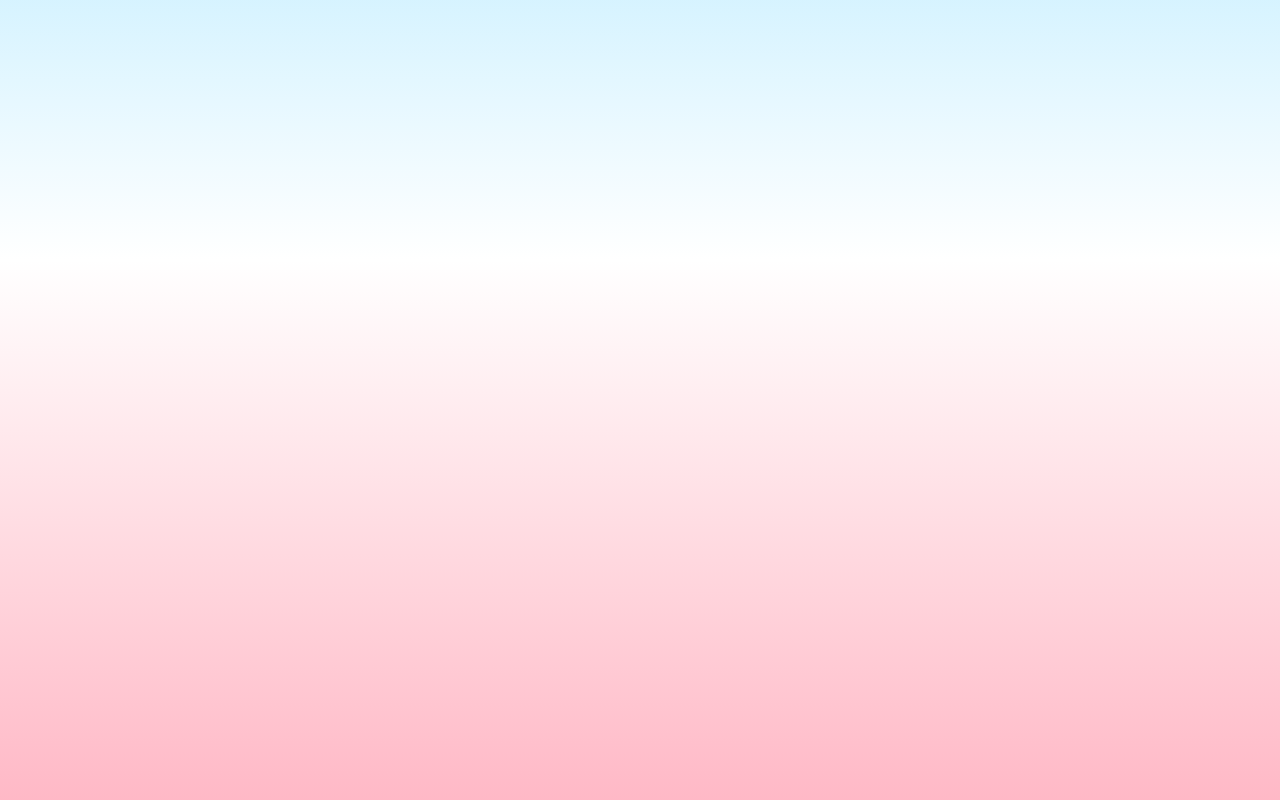
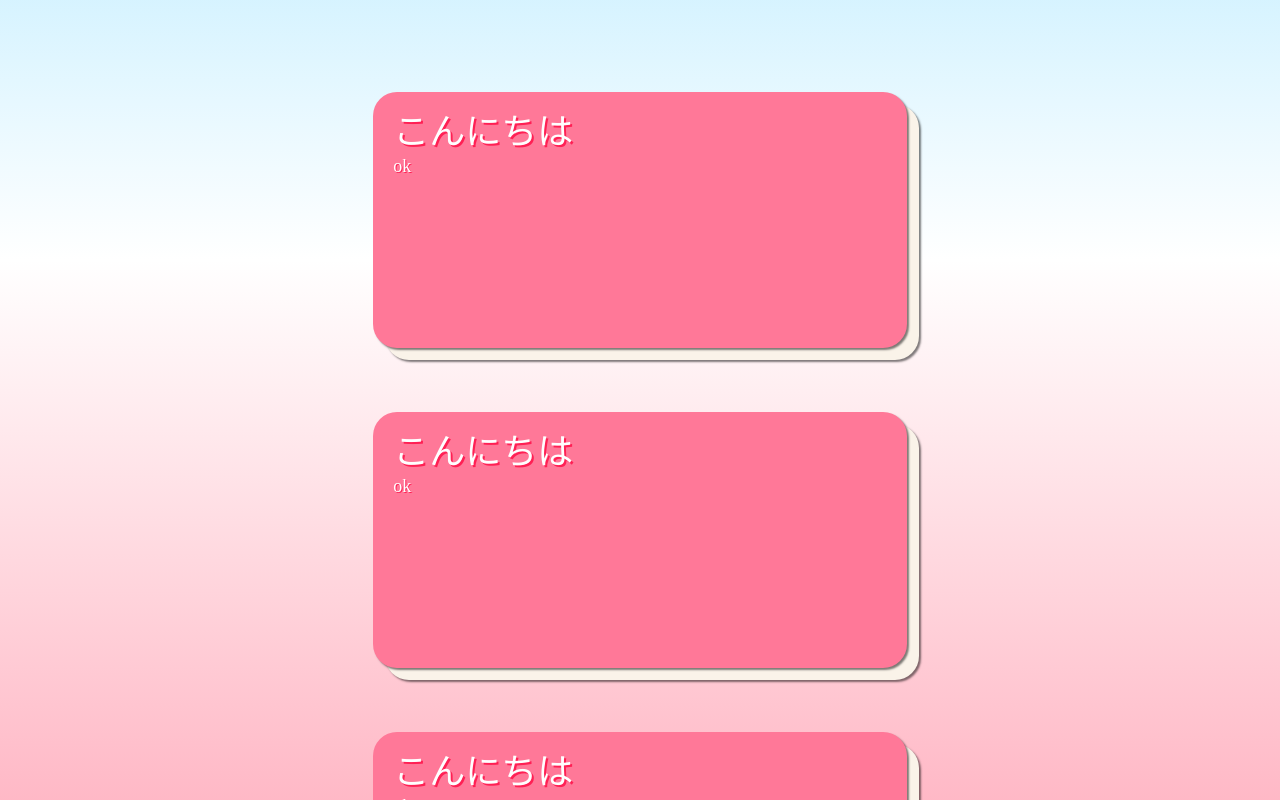
Before and after one commit to gupta-harshal/LanguageLearning, a React (Vite) app in the folder Frontend/: page / in a window 1280 px wide. Shown: the part 740-1540 px from the top of the page. Built offline with nearby package versions, Linux system fonts and the light colour scheme; a web font is replaced by a local one.

Commit message:
Add TranslateBox

```diff
--- /dev/null
+++ b/Frontend/src/components/TranslateBox.tsx
@@ -0,0 +1,66 @@
+import { useEffect, useState } from "react"
+
+interface Input {
+  text: string
+  heading: string
+  translated?: string
+  className?: string
+  color1?: string
+  color2?: string
+  translatedHeading?: string
+}
+
+export default function TranslateBox({
+  text,
+  heading,
+  translated = "",
+  translatedHeading = "",
+  className = "h-fit min-h-64 p-5 w-5/12 min-w-96 rounded-3xl text-3xl",
+  color1 = "bg-primary-background",
+  color2 = "bg-primary-button",
+}: Input) {
+  const [showTranslated, setShowTranslated] = useState<boolean>(true)
+  const [translationText, setTranslationText] = useState<string>(translated)
+  const [translationHeading, setTranslationHeading] =
+    useState<string>(translatedHeading)
+  useEffect(() => {
+    if (translated === "" || translatedHeading === "") {
+      fetchTranslate()
+    }
+  }, [])
+
+  const fetchTranslate = async () => {
+    // function to find translation of text and update translation
+    setTranslationText(translated)
+    setTranslationHeading(translatedHeading)
+  }
+
+  return (<>
+      <div
+        className={`${className} ${color1} absolute font-anglo-japanese shadow-[2px_2px_2px] shadow-black/50
+      ${!showTranslated ? " z-10 translate-0" : " z-0 translate-3"}
+      duration-500 ease-in-out`}
+      onClick={() => {
+        setShowTranslated((x) => !x)
+      }}
+      >
+        <h1 className=" text-4xl text-shadow-[1px_1px_0]
+        text-shadow-secondary-font-color text-primary-font-color">{heading}</h1>
+        <p className=" text-lg text-secondary-font-color">{text}</p>
+      </div>
+      <div
+        className={`${className} ${color2} absolute font-japanese shadow-[2px_2px_2px] shadow-black/50
+      ${showTranslated ? " z-10 translate-0" : " z-0 translate-3"}
+      duration-500 ease-in-out`}
+      onClick={() => {
+        setShowTranslated((x) => !x)
+      }}
+      >
+        <h1 className=" text-4xl text-shadow-[2px_2px_0]
+        text-shadow-[#ff2054] text-white">{translationHeading}</h1>
+        <p className=" text-lg text-white text-shadow-[1px_1px_0]
+        text-shadow-[#ff2054]">{translationText}</p>
+      </div>
+    </>
+  )
+}
--- a/Frontend/src/pages/Home.tsx
+++ b/Frontend/src/pages/Home.tsx
@@ -1,6 +1,7 @@
 import Header from "../components/Header"
 import Button from "../components/Home/Button"
 import PrintingText from "../components/PrintingText"
+import TranslateBox from "../components/TranslateBox"
 
 export default function Home() {
   return (
@@ -24,6 +25,30 @@ export default function Home() {
             <Button className=" bg-secodary-button shadow-[#ff688b]">Already A Member</Button>
         </div>
       </div>
+      <div className=" flex flex-col items-stretch w-full justify-stretch">
+        <div className=" relative min-h-80 flex flex-row justify-center items-center">
+        <TranslateBox
+        heading="Hello"
+        text="Woow"
+        translatedHeading="こんにちは"
+        translated="ok"/>
+        </div>
+        <div className=" relative min-h-80 flex flex-row justify-center items-center">
+        <TranslateBox
+        heading="Hello"
+        text="Woow"
+        translatedHeading="こんにちは"
+        translated="ok"/>
+        </div>
+        <div className=" relative min-h-80 flex flex-row justify-center items-center">
+        <TranslateBox
+        heading="Hello"
+        text="Woow"
+        translatedHeading="こんにちは"
+        translated="ok"/>
+        </div>
+
+      </div>
     </div>
   )
 }
```
